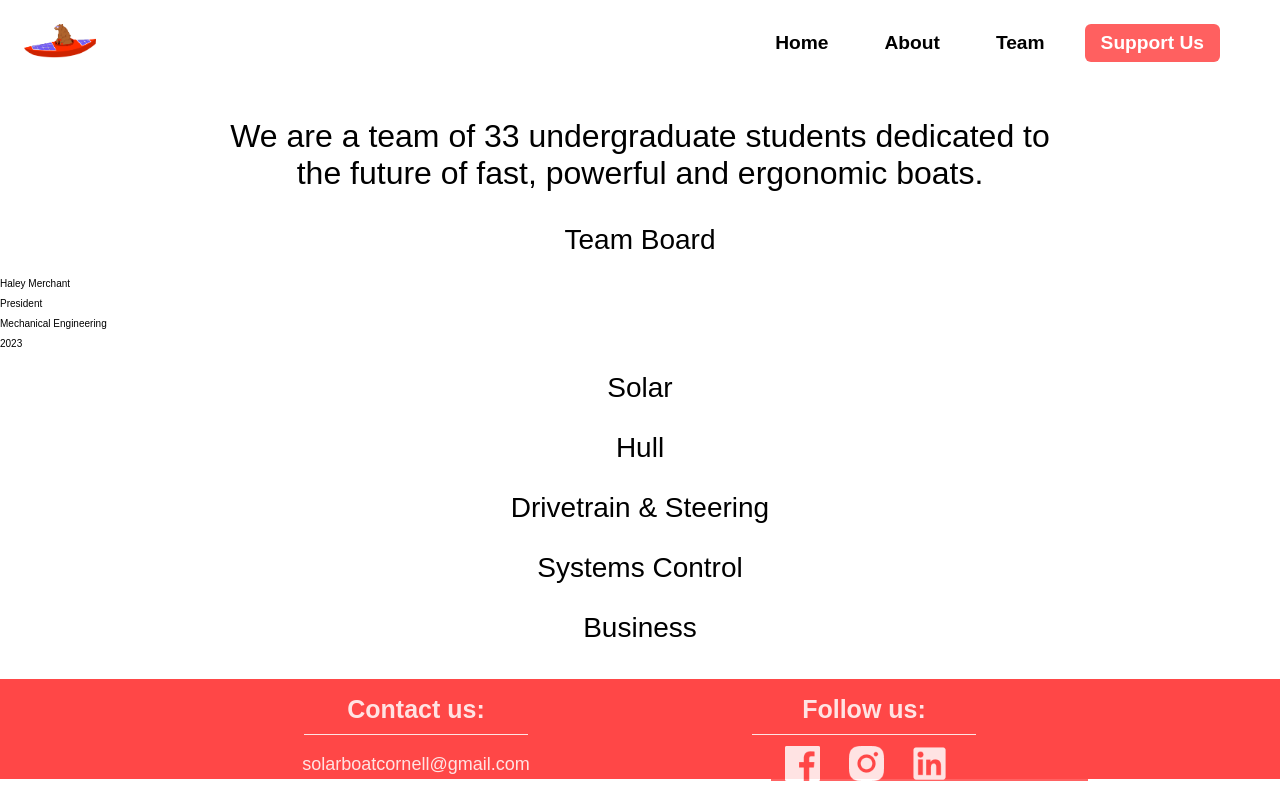
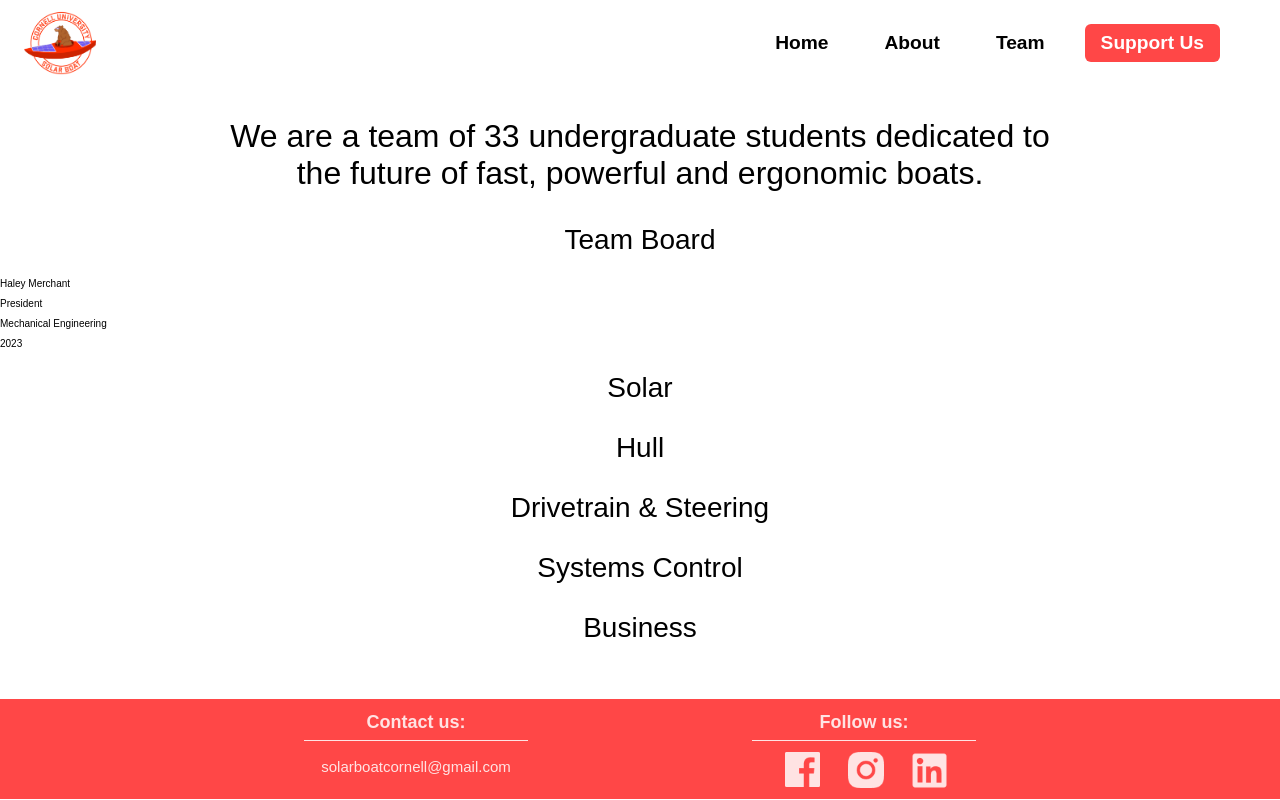
Before and after one commit to ehersch/CUSolarBoat-Dashboard, a website: page Website Source Code/Team.html in a window 1280 px wide. Drawn offline with nearby package versions, Linux system fonts and the light colour scheme; a web font is replaced by a local one.

Commit message:
Universal Nav bar changes

```diff
--- a/Website Source Code/Navbar.css
+++ b/Website Source Code/Navbar.css
@@ -26,12 +26,12 @@
 
 #bear {
     float: left;
-    padding: 24px;
+    padding: 8px 0px 0px 24px;
 }
 
 .navbar a.highlight {
     color: #ffffff;
-    background-color: #ff6060;
+    background-color: #ff4747;
 }
 
 .navbar a.nav:hover {
--- a/Website Source Code/Team.css
+++ b/Website Source Code/Team.css
@@ -15,7 +15,7 @@ html, body {
   flex-wrap: nowrap;
   width: 100%;
   background-color: #ffffff;
-  min-height: calc(100vh - 207px);
+  min-height: calc(100vh - 187px);
 }
 
 .top {
--- a/Website Source Code/Team.html
+++ b/Website Source Code/Team.html
@@ -14,7 +14,7 @@
     </head>
 <body class="team-body">
     <header class="header">
-        <a href="Home.html" id="bear"><img src="Images/bear.png" alt="CUSB bear logo" width="72px"></img></a>
+        <a href="Home.html" id="bear"><img src="Images/logo.png" alt="CUSB bear logo" width="72px"></img></a>
         <nav class="navbar" id="navbar">
             <a href="javascript:void(0);" class="menu-icon" onclick="toggleNavbar()">
                 <i class="fa-solid fa-bars fa-3x" id="menu-icon"></i>
@@ -59,15 +59,15 @@
     <footer class="footer">
         <div class = "footer-container">
             <div class = "contact">
-                <p class = "footer-text" style= "font-size:25px">Contact us:</p>
+                <p class = "footer-text" style= "font-size:18px">Contact us:</p>
                 <div class = "bar">
                 </div>
                 <div class = "email">
-                    <p style= "font-size:18px">solarboatcornell@gmail.com </p>
+                    <p style= "font-size:15px">solarboatcornell@gmail.com </p>
                 </div>
             </div>
             <div class = "socials">
-                <p class = "footer-text" style= "font-size:25px">Follow us:</p>
+                <p class = "footer-text" style= "font-size:18px">Follow us:</p>
                 <div class = "bar">
 
                 </div>
@@ -79,12 +79,12 @@
                     </div>
                     <div class="instagram">
                         <a href = "https://www.instagram.com/cusolarboat/?hl=en" target = "_blank" rel = "noopener noreferrer">
-                            <img id = "img"  src="Images/insta.png" alt="instagram" width = "35" height = "35">
+                            <img id = "img"  src="Images/insta.png" alt="instagram" width = "36" height = "36">
                         </a>
                     </div>
                     <div class="linkedin">
                         <a href = "https://www.linkedin.com/company/cornelluniversity-solarboat" target = "_blank" rel = "noopener noreferrer">
-                            <img id = "img"  src="Images/linkedin.png" alt="linkedin" width = "35" height = "35">
+                            <img id = "img"  src="Images/linkedin.png" alt="linkedin" width = "37" height = "37">
                         </a>
                     </div>
                 </div>
```
Also changed, not shown: Website Source Code/About.html (+1 -1 lines), Website Source Code/Home.html (+1 -1 lines), Website Source Code/Sponsor.html (+1 -1 lines), Website Source Code/Images/logo.png (added).
